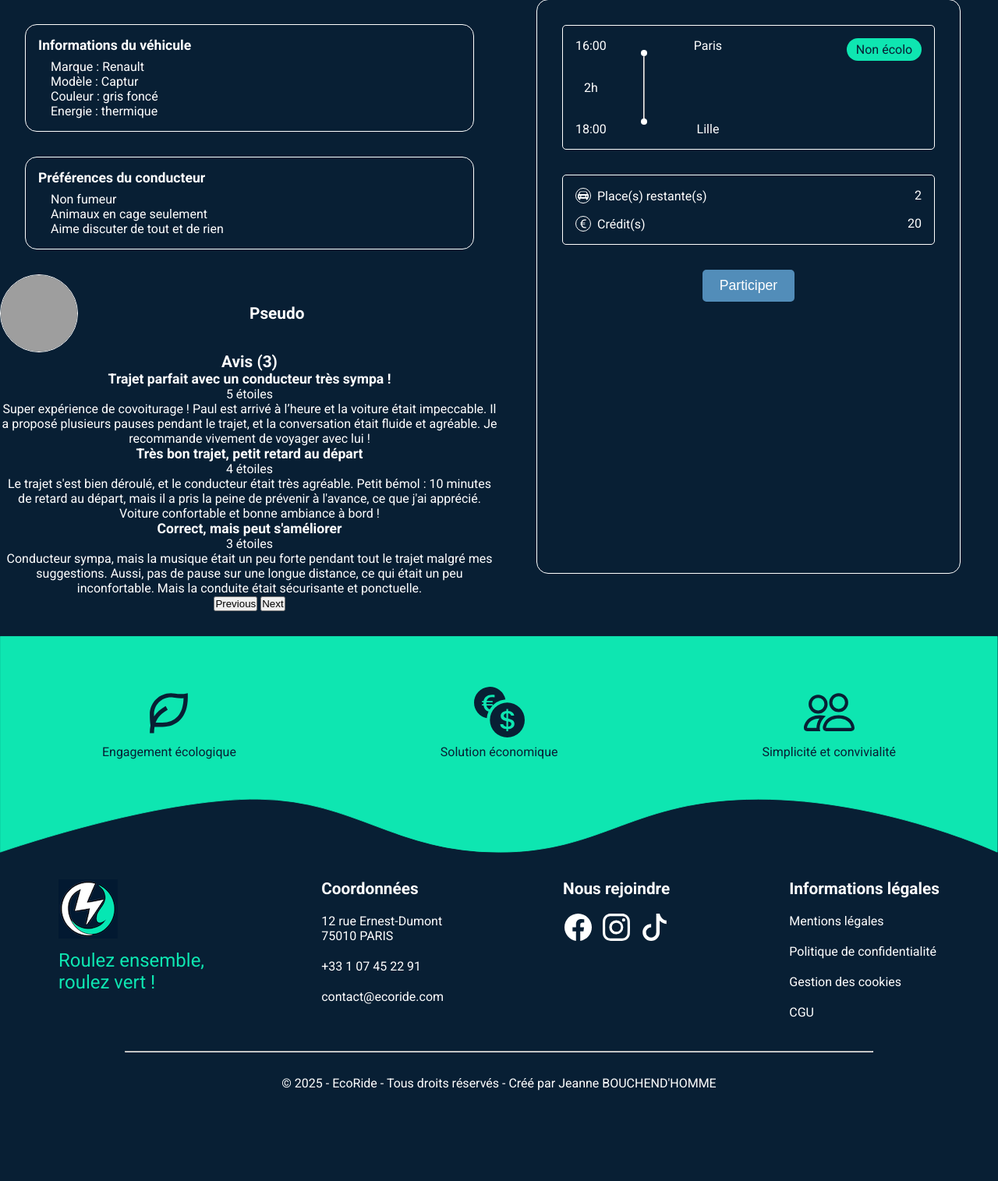
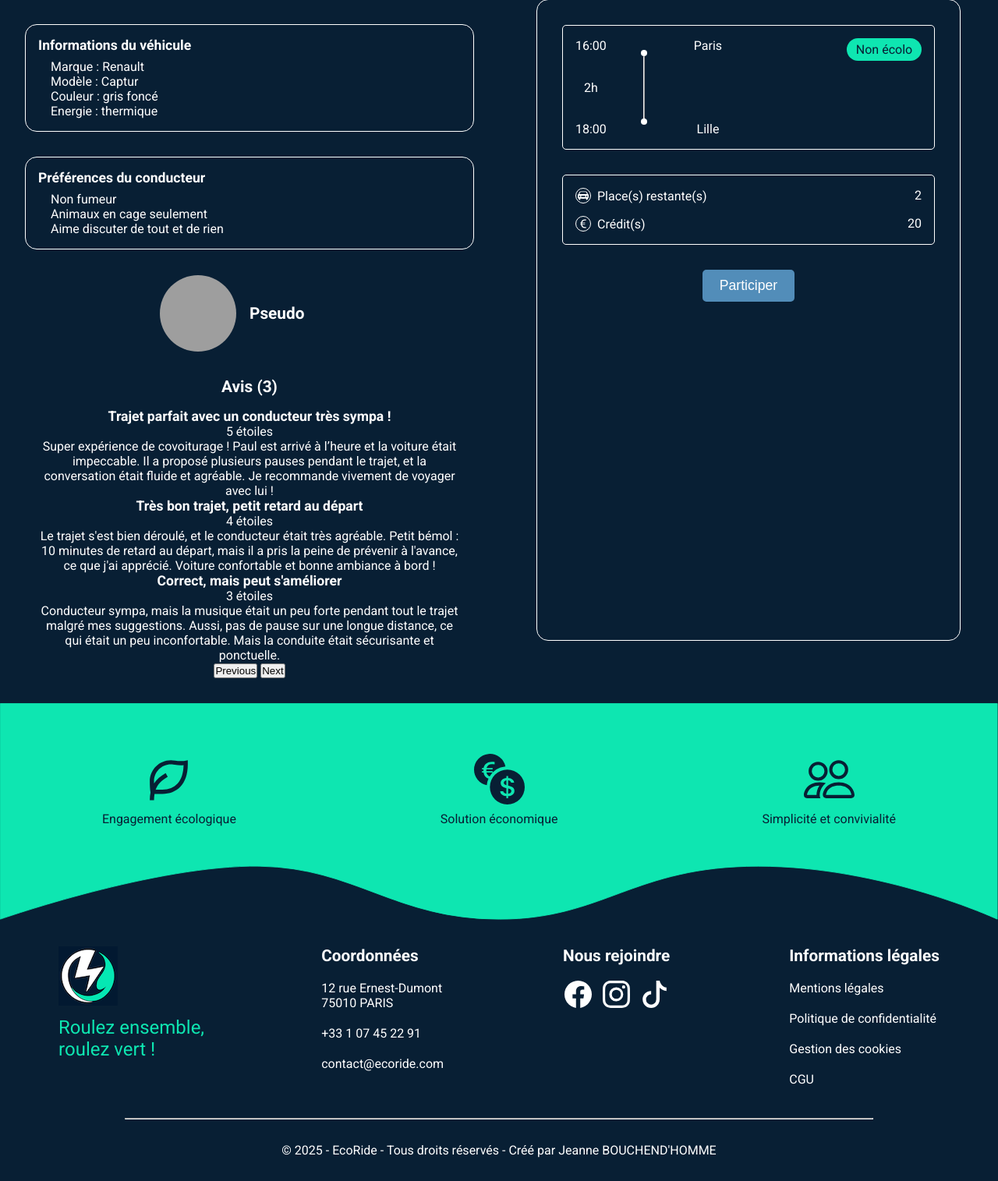
Before and after one commit to jeanne-bdh/EcoRide, a PHP site: page /pages/detailsCarpool.php in a window 1280 px wide. Shown: the part 492-2007 px from the top of the page at 78% size. Before the commit the page ends 1891 px from the top, so only its background shows below. Run offline with PHP 8.4, Linux system fonts and the light colour scheme; some libraries are stand-ins or nearby versions; grey boxes are pictures that could not be loaded.

Commit message:
add details carpool

```diff
--- a/assets/css/main.css
+++ b/assets/css/main.css
@@ -632,15 +632,24 @@ textarea:focus {
   align-items: center;
 }
 .profil-container img {
-  border: 1px solid #ffffff;
+  border: 1px solid #081F34;
   border-radius: 50%;
   width: 100px;
   height: 100px;
-  text-align: end;
+  object-fit: cover;
+  justify-self: end;
+  margin-right: 1rem;
+}
+.profil-container h4 {
+  align-items: left;
 }
 
 .comment-container {
   text-align: center;
+  margin-inline: 3rem;
+}
+.comment-container h4 {
+  margin: 2rem 0 1rem 0;
 }
 
 .long-frame {
--- a/sass/_details-carpool.scss
+++ b/sass/_details-carpool.scss
@@ -38,16 +38,27 @@
     align-items: center;
 
     img {
-        border: 1px solid $white;
+        border: 1px solid $black;
         border-radius: 50%;
         width: 100px;
         height: 100px;
-        text-align: end;
+        object-fit: cover;
+        justify-self: end;
+        margin-right: 1rem;
+    }
+
+    h4 {
+        align-items: left;
     }
 }
 
 .comment-container {
     text-align: center;
+    margin-inline: 3rem;
+
+    h4{
+        margin: 2rem 0 1rem 0;
+    }
 }
 
 
```
Also changed, not shown: 1 other file.
